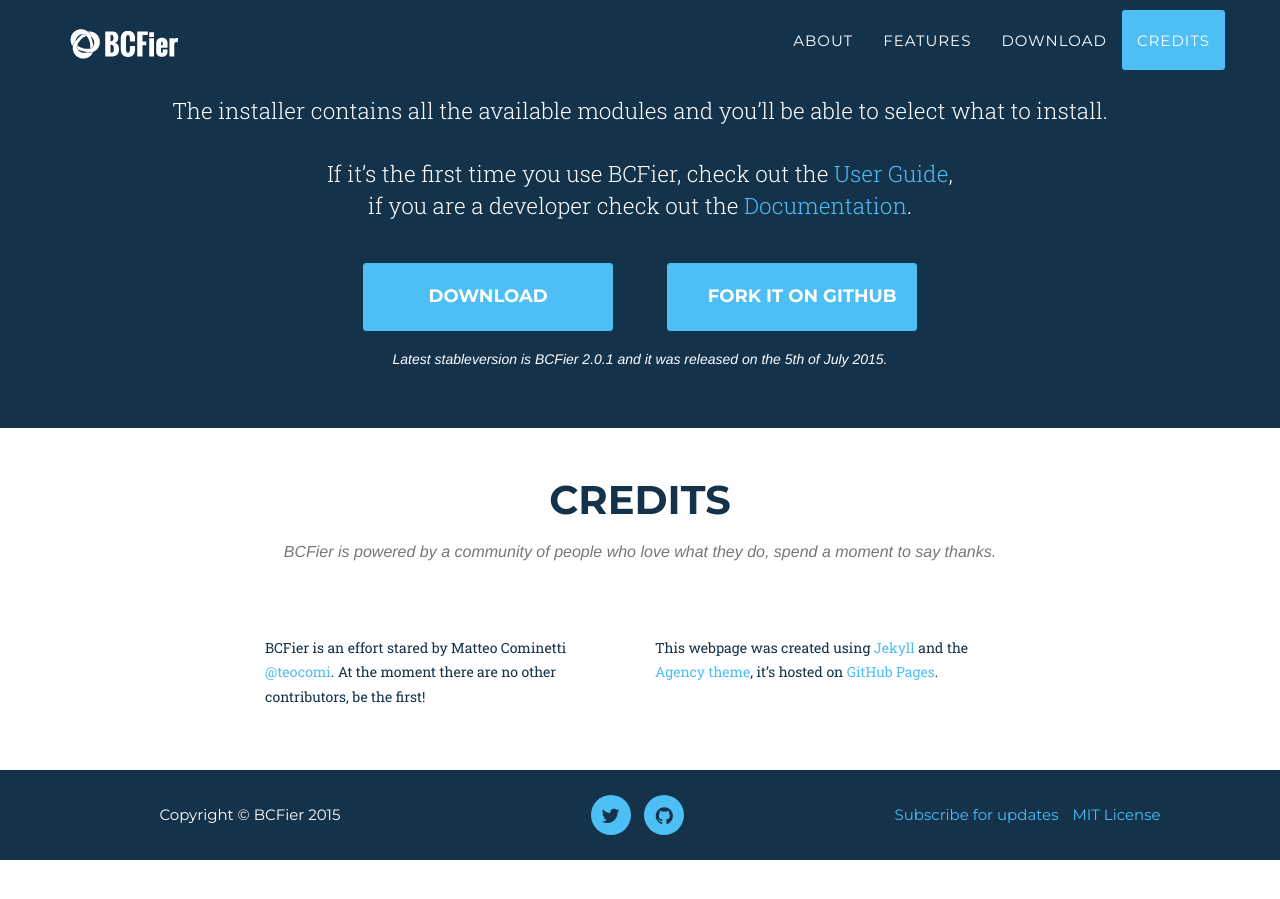
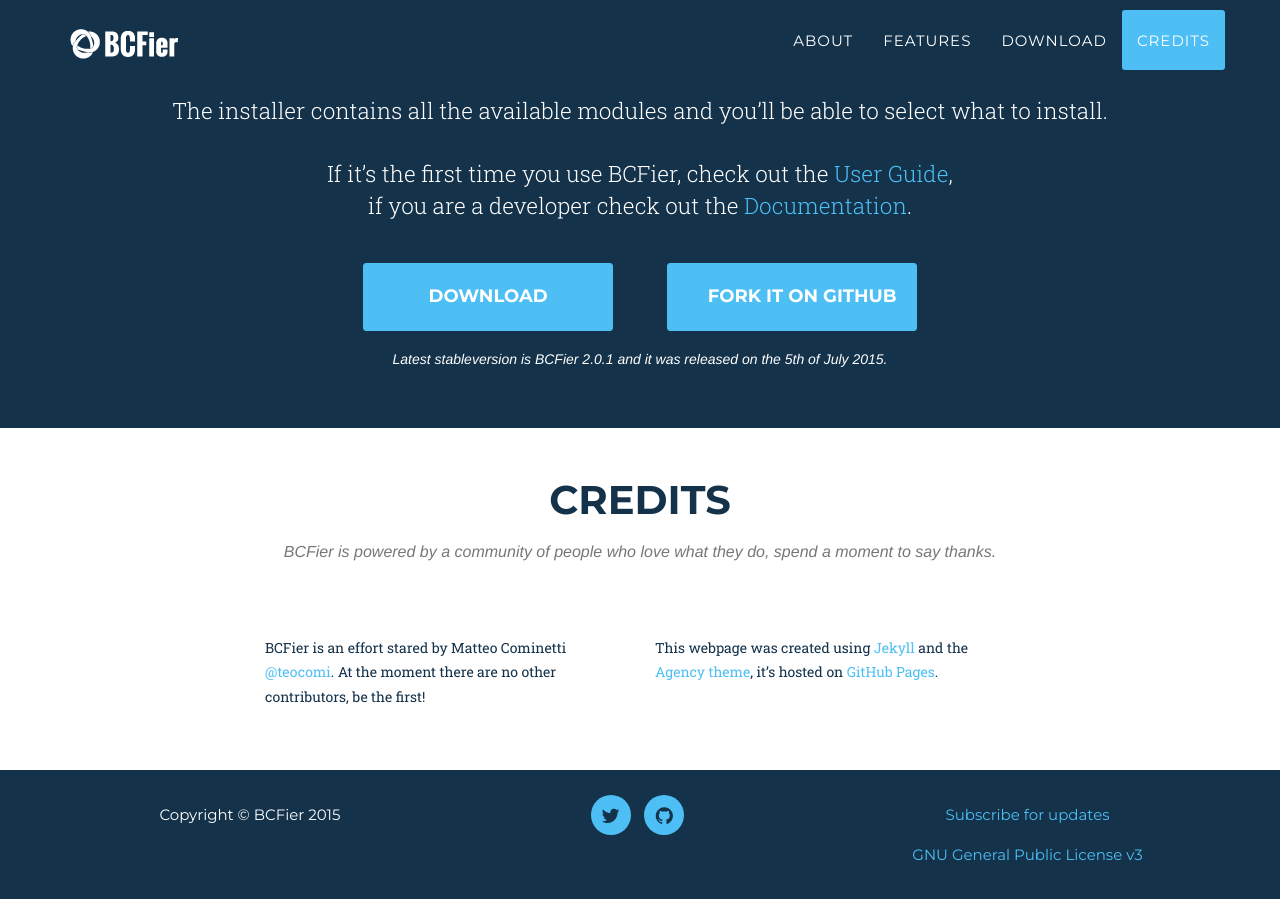
Before and after one commit to teocomi/BCFier, a Jekyll site: the page built from index.html, in a window 1280 px wide and 900 px high, scrolled down 2776 px. Built offline with Jekyll 4.4.1, drawn with Linux system fonts in a browser that asks for light colours; some web fonts are replaced; before the commit the page ends 3636 px from its top, so only the background shows below that.

Commit message:
Update to license terms

```diff
--- a/_includes/footer.html
+++ b/_includes/footer.html
@@ -16,7 +16,7 @@
                     <ul class="list-inline quicklinks">
                         <li><a href="http://eepurl.com/bssup1">Subscribe for updates</a>
                         </li>
-                        <li><a href="http://opensource.org/licenses/MIT">MIT License</a>
+                        <li><a href="http://www.gnu.org/licenses/gpl.txt">GNU General Public License v3</a>
                         </li>
 
                     </ul>
```
Also changed, not shown: README.md (deleted), 1 other file.
